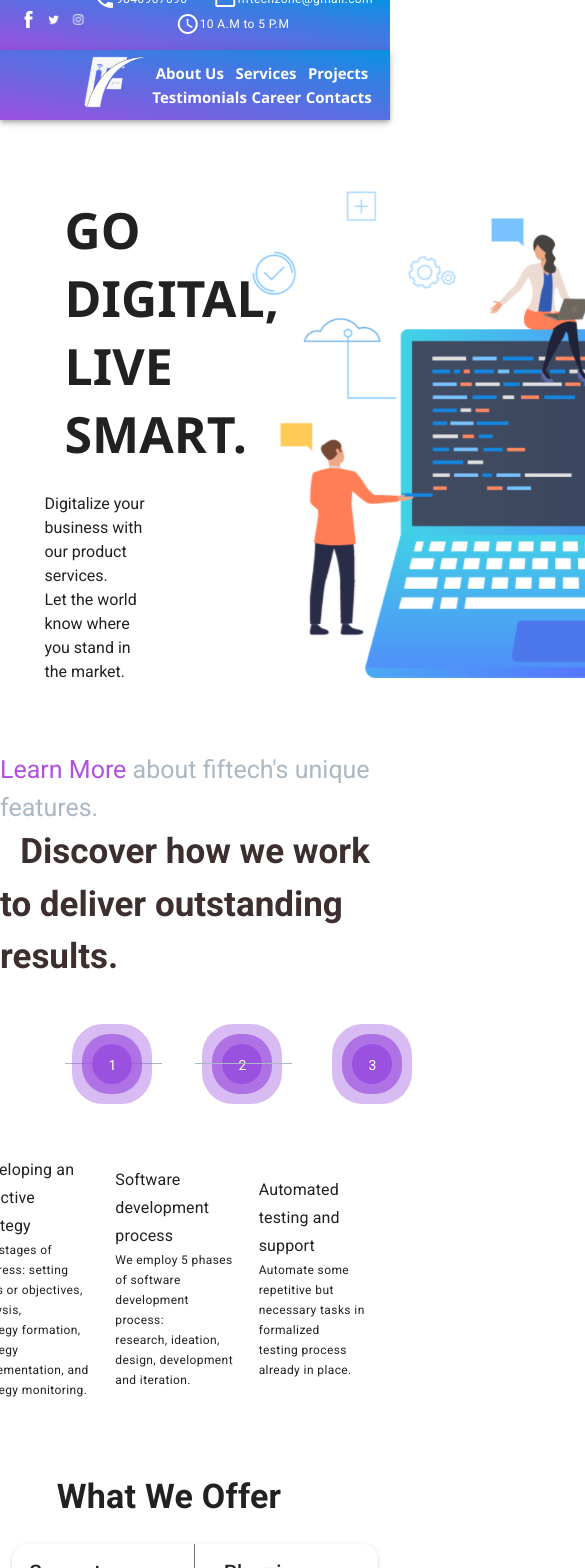
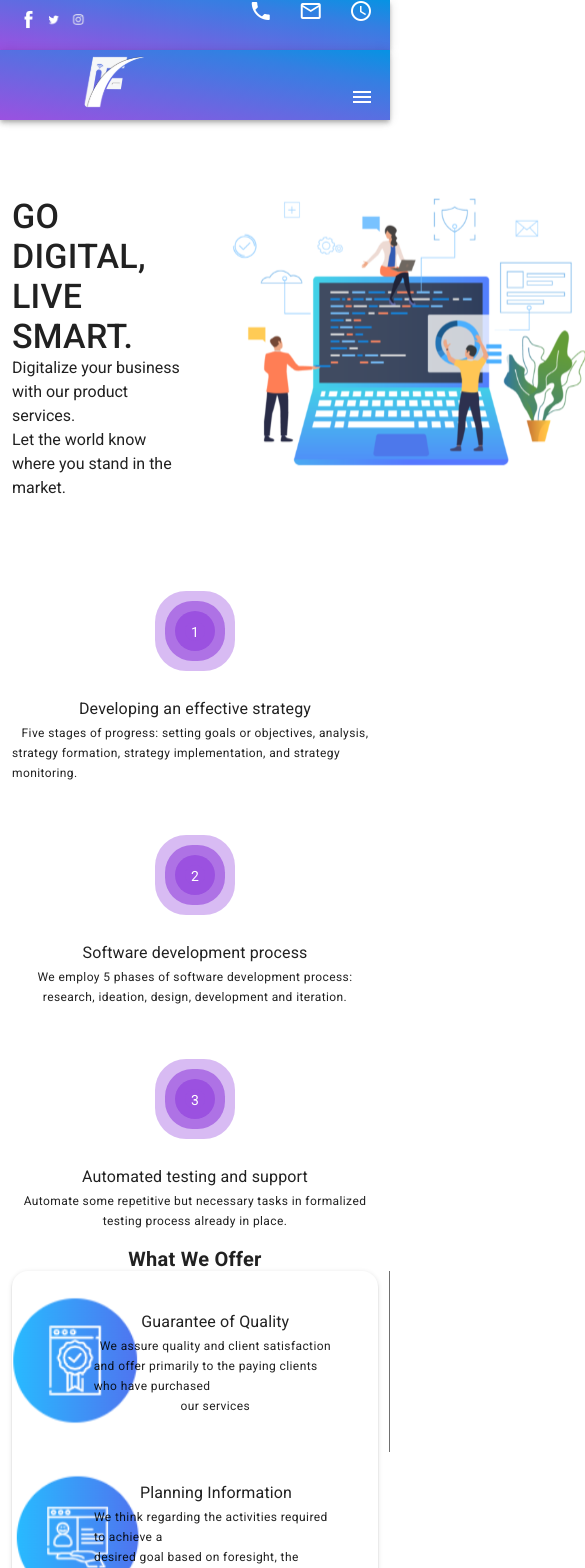
Before and after one commit to sachinbro/fiftech_zone, a Nuxt app: page / in a window 390 px wide. Shown: the top 1568 px of the page, 585 px wide, since content can reach past the window. Built offline with nearby package versions, Linux system fonts and the light colour scheme.

Commit message:
mobile friendly home page: done

```diff
--- a/components/Header.vue
+++ b/components/Header.vue
@@ -1,10 +1,60 @@
 <script>
+export default{
+    created () {
+    window.addEventListener('scroll', this.onScroll);
 
+  },
+    data(){
+        return {
+            scroll: 0,
+            drawer: false,
+            links: [
+                {
+                    name: 'About Us',
+                    url: '/about'
+                },
+                    {
+                        name: 'Services',
+                        url: '/services'
+                    },
+                {
+                    name: 'Projects',
+                    url: '/projects'
+                },
+                {
+                    name: 'Testimonials',
+                    url: '/testimonials'
+                },
+                {
+                    name: 'Career',
+                    url: '/career'
+                },
+                {
+                    name: 'Contact Us',
+                    url: '/contact'
+                }
+            ]
+        }
+
+    },
+    methods: {
+        onScroll(e){
+            this.scroll = e.target.documentElement.scrollTop
+            console.log("scroll", e.target.documentElement.scrollTop);
+        },
+
+    },
+    computed:{
+        makeSticky(){
+            return this.scroll > 50;
+        }
+    }
+}
 </script>
 <template>
 <div >
-    <v-app-bar elevation="4"  height="50" elevate-on-scroll color="navBackground">
-        <div class="d-flex align-start mb-3">
+    <v-app-bar  elevation="4"  height="50"   color="navBackground" >
+        <div class="d-flex align-start mb-3" >
             <img src="../static/icons/fb.svg" width="25" height="25" alt="">
             <img src="../static/icons/twitter.svg" width="25" height="25" alt="">
             <img src="../static/icons/insta.svg" width="25" height="25" alt="">
@@ -15,21 +65,23 @@
         <v-row class="d-flex justify-space-around mb-4 ">
             <div>
                 <v-icon color="white">mdi-phone</v-icon>
-                <span class="white--text text-caption">9846907090</span>
+                <span class="white--text text-caption hidden-sm-and-down">9846907090</span>
             </div>
             <div>
                 <v-icon color="white">mdi-email-outline</v-icon>
-                <span class="white--text text-caption">fiftechzone@gmail.com</span>
+                <span class="white--text text-caption hidden-sm-and-down">fiftechzone@gmail.com</span>
             </div>
             <div>
                 <v-icon dark>mdi-clock-outline</v-icon>
-                <span class="white--text text-caption">10 A.M to 5 P.M</span>
+                <span class="white--text text-caption hidden-sm-and-down">10 A.M to 5 P.M</span>
             </div>
         </v-row>
     </v-app-bar>
     <v-app-bar
-    class="sticky"
+    class="sticky "
+    :app="makeSticky"
     height="70"
+    dark
     color="navBackground"
 
     >   <div class="pl-16">
@@ -40,13 +92,47 @@
 
         <v-spacer></v-spacer>
         <v-spacer></v-spacer>
-        <v-row class="d-flex justify-space-around white--text" no-gutters>
+        <v-row class="d-none d-sm-flex justify-space-around white--text " no-gutters>
             <nuxt-link to="/about" class="white--text link">About Us</nuxt-link>
             <nuxt-link to="/services" class="white--text link">Services</nuxt-link>
             <nuxt-link to="projects" class="white--text link">Projects</nuxt-link>
             <nuxt-link to="/testimonials" class="white--text link">Testimonials</nuxt-link>
             <nuxt-link to="/career" class="white--text link">Career</nuxt-link>
             <nuxt-link to="/contact" class="white--text link">Contacts</nuxt-link>
+        </v-row>
+        <v-row class="d-flex d-sm-none navigation-drawer justify-end align-middle">
+            <v-app-bar-nav-icon  @click.stop="drawer= !drawer" ></v-app-bar-nav-icon>
+            <v-navigation-drawer
+            v-model="drawer"
+            class="white black--text  navigation-drawer"
+            style="background-color: white; "
+            height="400"
+            width="400"
+            overlay-opacity="0.1"
+
+            app
+            right
+            temporary
+            >
+            <div class="navBackground white--text d-flex align-center text-h5"> <nuxt-link to="/"><img src="../static/icons/fiftechlogo.svg" alt=""></nuxt-link> <span class="ml-n4"> iftechZone</span> </div>
+            <v-list>
+                <v-list-item-group>
+                    <v-list-item v-for="link in links" :key="link.url" style="border: 1px #DCD4D4 solid;">
+                    <v-list-icon>
+                        <v-icon light>mdi-view-dashboard</v-icon>
+                    </v-list-icon>
+                    <v-list-item-content>
+                        <v-list-item-title >
+                           <nuxt-link :to="link.url" class="link black--text">
+                               {{link.name}}
+                           </nuxt-link>
+                            </v-list-item-title>
+                    </v-list-item-content>
+                </v-list-item>
+                </v-list-item-group>
+
+            </v-list>
+            </v-navigation-drawer>
         </v-row>
 
     </v-app-bar>
@@ -67,7 +153,7 @@
         background-color: white;
         color: #9B51E0 !important;
     }
-    .sticky{
-
-    }
+    .v-navigation-drawer, .v-overlay__scrim {
+        z-index: 999999 !important;
+        }
 </style>
--- a/components/sections/home-page-sections/HomePageIntro.vue
+++ b/components/sections/home-page-sections/HomePageIntro.vue
@@ -1,35 +1,42 @@
 <template>
         <v-container  fluid>
             <v-row  class="background">
-                <v-col cols="1"></v-col>
-                <v-col cols="4">
-                    <div class="moto mt-16 ml-5">
+                <v-col cols="1" class="hidden-sm-and-down"></v-col>
+                <v-col cols="6" sm="4">
+                    <div class="hidden-sm-and-down text-h2 font-weight-medium mt-16 ml-sm-5">
                         <div>GO DIGITAL,</div>
                         <div>LIVE SMART.</div>
                     </div>
-                    <div class="mt-6 text--bold">
+                    <div class="hidden-md-and-up text-h4 font-weight-medium mt-16 ml-sm-5">
+                        <div>GO DIGITAL,</div>
+                        <div>LIVE SMART.</div>
+                    </div>
+                    <div class="mt-0 mt-sm-6 text--bold">
                         <div>Digitalize your business with our product services.</div>
                         <div> Let the world know where you stand in the market.</div>
                     </div>
                 </v-col>
-                <v-col cols="7">
-                    <img src="../../../static/landing area image.svg" width="800px" height="600px" alt="" >
+                <v-col cols="7" class="hidden-sm-and-down">
+                    <img class="hidden-sm-and-down" src="../../../static/landing area image.svg" width="800px" height="600px" alt="" >
+                </v-col>
+                <v-col class="hidden-md-and-up mr-n16" cols="4">
+                    <img  src="../../../static/landing area image.svg" width="400px" height="400px" alt="" >
                 </v-col>
             </v-row>
-            <v-row class="d-flex justify-center" >
+            <v-row class="d-none d-sm-flex  justify-center" >
                 <div style="font-size: 25px;" >
                     <span style="color: #B051E0; ">Learn More </span><span style="color:#ABB8C3;">about fiftech's unique features.</span>
                 </div>
             </v-row>
-            <v-row class="d-flex flex-column font-weight-bold justify-center align-center" >
-                <div style="color:#3D2F2F; font-size: 35px;">Discover how we work</div>
-                <div style="color:#3D2F2F; font-size: 35px;"> to deliver outstanding results.</div>
+            <v-row class="d-none d-sm-flex flex-column font-weight-bold text-h4 justify-center align-center" >
+                <div style="color:#3D2F2F; ">Discover how we work</div>
+                <div style="color:#3D2F2F; "> to deliver outstanding results.</div>
             </v-row>
-            <v-row class="white--text">
+            <v-row class="white--text d-none d-sm-flex" >
                 <v-col cols="1"></v-col>
                 <v-col class="tasks" cols="1">
                     <v-card elevation="0" height="" >
-                        <v-card-text class=" rounded-circle text-center">
+                        <v-card-text class=" rounded-circle  hoverEffect text-center">
                             <div class="multilayer-circle white--text">
                                 1
                             </div>
@@ -37,8 +44,8 @@
                     </v-card>
                 </v-col>
                 <v-col cols="3" class="horizontal-line"></v-col>
-                <v-col cols="1">
-                    <v-card-text class=" rounded-circle text-center">
+                <v-col cols="1" >
+                    <v-card-text class=" rounded-circle text-center  hoverEffect">
                         <div class="multilayer-circle ">
                             2
                         </div>
@@ -46,7 +53,7 @@
                 </v-col>
                 <v-col cols="3" class="horizontal-line"></v-col>
                 <v-col cols="1">
-                    <v-card-text class=" rounded-circle text-center">
+                    <v-card-text class=" rounded-circle  text-center  hoverEffect">
                         <div class="multilayer-circle ">
                             3
                         </div>
@@ -54,7 +61,7 @@
                 </v-col>
                 <v-col cols="1"></v-col>
             </v-row>
-            <v-row>
+            <v-row class="d-none d-sm-flex">
                 <v-col class="d-flex flex-column align-center justify-center text-caption ml-n10">
                     <div class="text-subtitle-1">Developing an effective strategy</div>
                     <div>Five stages of progress: setting goals or objectives, analysis,</div>
@@ -70,6 +77,63 @@
                     <div>Automate some repetitive but necessary tasks in formalized</div>
                     <div>testing process already in place.  </div>
                 </v-col></v-row>
+            <v-row class="d-flex d-sm-none">
+                <v-col class="tasks d-flex flex-column align-center justify-center" cols="12" >
+                    <v-card elevation="0" height="">
+                        <v-card-text class=" rounded-circle  text-center">
+                            <div class="multilayer-circle white--text">
+                                1
+                            </div>
+                        </v-card-text>
+                    </v-card>
+                </v-col>
+
+            </v-row>
+            <v-row class="d-flex d-sm-none">
+                <v-col class="d-flex flex-column align-center justify-center text-caption  mt-n7">
+                    <div class="text-subtitle-1">Developing an effective strategy</div>
+                    <div>Five stages of progress: setting goals or objectives, analysis,</div>
+                    <div>strategy formation, strategy implementation, and strategy monitoring.</div>
+                </v-col>
+            </v-row>
+            <v-row class="d-flex d-sm-none">
+                <v-col class="tasks d-flex flex-column align-center justify-center" cols="12" >
+                    <v-card elevation="0" height="">
+                        <v-card-text class=" rounded-circle  text-center">
+                            <div class="multilayer-circle white--text">
+                                2
+                            </div>
+                        </v-card-text>
+                    </v-card>
+                </v-col>
+
+            </v-row>
+            <v-row class="d-flex d-sm-none">
+                <v-col class="d-flex flex-column align-center justify-center text-caption  mt-n7">
+                    <div class="text-subtitle-1">Software development process</div>
+                    <div>We employ 5 phases of software development process:</div>
+                    <div>research, ideation, design, development and iteration.</div>
+                </v-col>
+            </v-row>
+            <v-row class="d-flex d-sm-none">
+                <v-col class="tasks d-flex flex-column align-center justify-center" cols="12" >
+                    <v-card elevation="0" height="">
+                        <v-card-text class=" rounded-circle  text-center">
+                            <div class="multilayer-circle white--text">
+                                3
+                            </div>
+                        </v-card-text>
+                    </v-card>
+                </v-col>
+
+            </v-row>
+            <v-row class="d-flex d-sm-none">
+                <v-col class="d-flex flex-column align-center justify-center text-caption  mt-n7">
+                     <div class="text-subtitle-1">Automated testing and support</div>
+                    <div>Automate some repetitive but necessary tasks in formalized</div>
+                    <div>testing process already in place.  </div>
+                </v-col>
+            </v-row>
         </v-container>
 
 </template>
@@ -94,9 +158,26 @@
   margin: 3em;
   background-color: rgba(155, 81, 224, 1);
 }
+ .hoverEffect:hover{
+    animation: scale 0.5s forwards;
+}
 .horizontal-line{
     border-bottom: 1px solid #ABB8C3;
     height: 80px;
 }
 
+
+@keyframes scale {
+    0% {
+        transform: scale(1);
+    }
+    50% {
+        transform: scale(1.2);
+    }
+    100% {
+        transform: scale(1.2);
+    }
+
+}
+
 </style>
--- a/components/sections/home-page-sections/HomeTestimonials.vue
+++ b/components/sections/home-page-sections/HomeTestimonials.vue
@@ -21,11 +21,11 @@ export default{
 </script>
 <template>
     <div>
-        <v-container fluid class="mt-16">
+        <v-container fluid class="mt-sm-16">
             <v-row>
-                <v-col cols="1"></v-col>
-                <v-col>
-                    <div class="text-h4 font-weight-bold">Testimonials</div>
+                <v-col cols="0" sm="1"></v-col>
+                <v-col class="text-center text-md-left">
+                    <div class="text-h4  font-weight-bold">Testimonials</div>
                 </v-col>
             </v-row>
             <v-row>
@@ -33,7 +33,7 @@ export default{
                 <v-col>
                     <v-carousel cycle
                         :show-arrows="false"
-                        interval="5000"
+                        interval="6000"
 
                         hide-delimiters>
                         <v-carousel-item
@@ -41,8 +41,8 @@ export default{
                             :key="index"
                         >
                             <v-card elevation="0">
-                                <v-card-text class="ma-4">
-                                    <div class=" rounded-lg pa-12 text-subtitle-1 testimonial">
+                                <v-card-text class="ma-sm-4">
+                                    <div class=" rounded-lg pa-sm-12 pa-4 text-subtitle-1 testimonial">
                                         <p>
                                             The best generator I could find because it optionally includes lists, formatting, blockquotes and a bunch of other HTML Pan Ipsum - Gives you the option to generate text with a lot of different word lists Bacon Ipsum - If you want to make your client hungry
                                         </p>
@@ -61,11 +61,11 @@ export default{
                     </v-carousel>
                 </v-col>
                 <v-col cols="2"></v-col>
-                <v-col cols="5" class=" text-h3 font-weight-bold">
-                    <div class="d-flex  justify-center">We use our focused set of</div>
-                    <div class="d-flex  justify-center">capabilities to build </div>
-                    <div class="d-flex  justify-center">great experiences.</div>
-                    <div class="d-flex justify-center text-subtitle-1 text--secondary">We are as good as they say we are.</div>
+                <v-col cols="5" class="d-none d-md-block text-h3 text-center font-weight-bold">
+                    <div >We use our focused set of</div>
+                    <div >capabilities to build </div>
+                    <div >great experiences.</div>
+                    <div class=" text-subtitle-1 text--secondary">We are as good as they say we are.</div>
                 </v-col>
             </v-row>
         </v-container>
--- a/components/sections/home-page-sections/OfferSection.vue
+++ b/components/sections/home-page-sections/OfferSection.vue
@@ -1,18 +1,18 @@
 <template>
-    <v-container class="mt-16">
-        <v-row class="d-flex justify-center text-h4 font-weight-bold ml-n16">
+    <v-container class="mt-0 mt-md-16">
+        <v-row class="d-flex justify-center text-h6 text-md-h4  font-weight-bold ml-md-n16">
             What We Offer
         </v-row>
-        <v-card class="mt-10 rounded-xl" >
+        <v-card class="mt-2 mt-sm-10 rounded-xl" >
             <v-row>
-                    <v-col cols="6" style="border-right: 1px solid #707070;">
+                    <v-col cols="12" sm="6" style="border-right: 1px solid #707070;">
 
                         <v-row no-gutters>
                             <v-col cols="4">
                             <img src="../../../static/sections/Homepage/offering2.svg" height="150px" width="130px" alt="">
                         </v-col>
                         <v-col cols="8" class="d-flex flex-column justify-center align-center text-caption ml-n10">
-                            <div class="text-h6">Guarantee of Quality</div>
+                            <div class="text-subtitle-1 text-md-h6">Guarantee of Quality</div>
                             <div>We assure quality and client satisfaction</div>
                             <div>and offer primarily to the paying clients who have purchased</div>
                             <div>our services</div>
@@ -20,13 +20,13 @@
                         </v-row>
 
                     </v-col>
-                    <v-col cols="6">
+                    <v-col cols="12" sm="6">
                         <v-row no-gutters>
                             <v-col cols="4">
                             <img src="../../../static/sections/Homepage/offering1.svg" height="150px" width="130px" alt="">
                         </v-col>
                         <v-col cols="8" class="d-flex flex-column justify-center align-center text-caption ml-n10">
-                            <div class="text-h6">Planning Information</div>
+                            <div class="text-subtitle-1 text-md-h6">Planning Information</div>
                             <div>We think regarding the activities required to achieve a</div>
                             <div>desired goal based on foresight, the fundamental capacity for</div>
                             <div>mental time travel.</div>
@@ -37,7 +37,7 @@
             </v-row>
         </v-card>
         <v-row class="mt-16">
-                <v-col cols="4" style="color:#6E6A6A;">
+                <v-col cols="12" sm="4" style="color:#6E6A6A;">
                     <div class="d-flex flex-column align-center">
                         <img src="../../../static/sections/Homepage/IT specialist 2.png" height="110px" width="120px" alt="">
                         <div class="text-subtitle-1 font-weight-bold">Skilled IT Specialists</div>
@@ -49,10 +49,10 @@
                         <img src="../../../static/sections/Homepage/web solution 2.png" height="110px" width="120px" alt="">
                         <div class="text-subtitle-1 font-weight-bold">Web Solutions</div></div>
                 </v-col>
-                <v-col cols="4">
+                <v-col cols="12" sm="4" class="d-flex flex-column align-center">
                     <img src="../../../static/sections/Homepage/offering-app.png" height="550px" weight="250px" />
                 </v-col>
-                <v-col cols="4" style="color:#6E6A6A;">
+                <v-col cols="12" sm="4" style="color:#6E6A6A;">
                     <div class="d-flex flex-column align-center">
                         <img src="../../../static/sections/Homepage/planning 2.png" height="110px" width="120px" alt="">
                         <div class="text-subtitle-1 font-weight-bold">Planning Settings</div>
```
Also changed, not shown: components/sections/about-page/VisionMission.vue (+30 -4 lines), components/sections/home-page-sections/ProjectInfo.vue (+5 -5 lines), components/sections/home-page-sections/WorkExperience.vue (+13 -12 lines).
